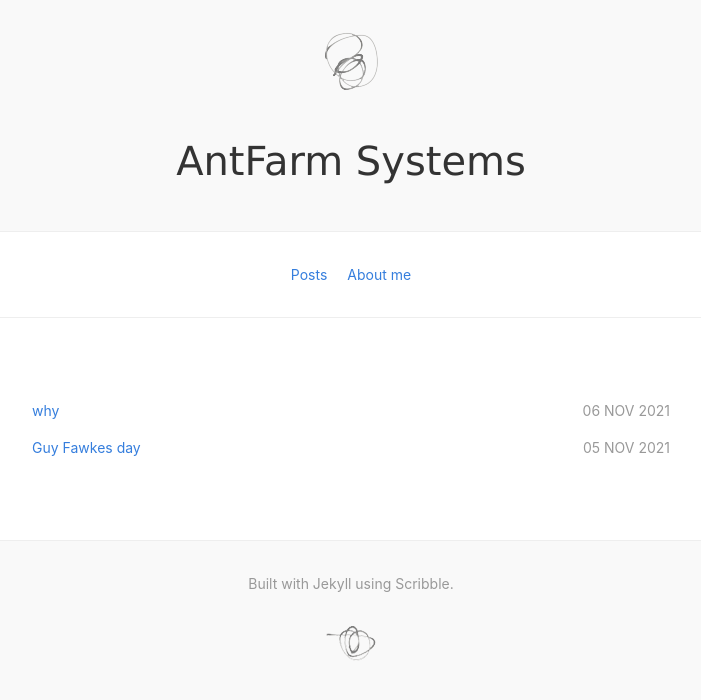
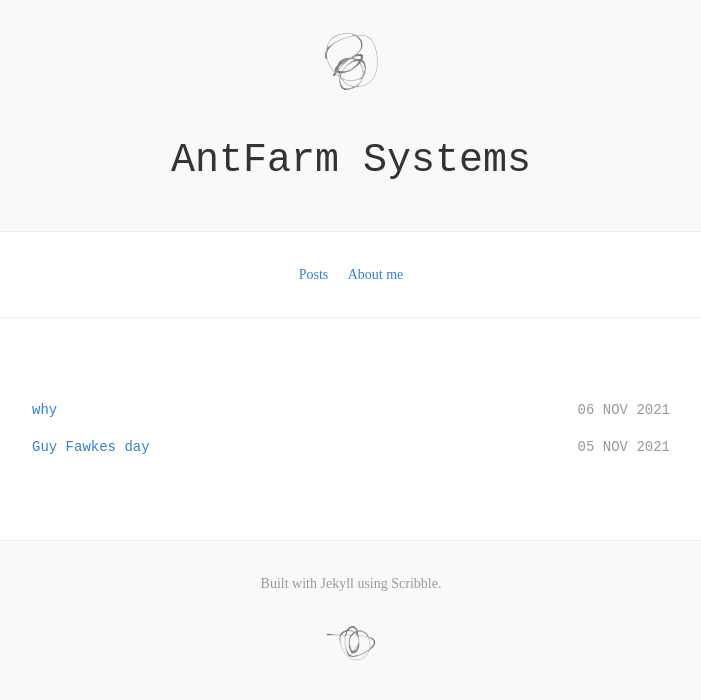
Before and after one commit to antfarm-systems/antfarm-systems.github.io, a Jekyll site: the page built from index.html, in a window 1280 px wide. Shown: the top 700 px of the page, without its empty margins (289-990 px from the left). Built offline with Jekyll 4.4.1, drawn with Linux system fonts in a browser that asks for light colours; nearby versions of some CDN libraries.

Commit message:
consoling

```diff
--- /dev/null
+++ b/_includes/line.html
@@ -0,0 +1,4 @@
+<li class="js-line line" id="L{{ include.i }}">
+  <a href="#L{{ include.i }}" class="line-link">{{ include.i }}</a>
+  <div>{{ include.content }}</div>
+</li>
--- a/_layouts/default.html
+++ b/_layouts/default.html
@@ -7,12 +7,12 @@
     <title>{{ page.title }} - {{ site.title }}</title>
     {% include head.html %}
   </head>
-  <body class="lh-copy dark-gray pa0 f6 sans-serif bg-super-white">
+  <body class="lh-copy dark-gray pa0 f6 bg-super-white">
     <header class="tc mt4">
       <a href="{{ site.url }}">
         <img src="{{ site.url }}/images/scribble.png" alt="Home" width="53" height="59">
       </a>
-      <p style="font-size:40px;font-family:'Lucida Sans', 'Lucida Sans Regular', 'Lucida Grande', 'Lucida Sans Unicode', Geneva, Verdana, sans-serif;">{{ site.title }}</p>
+      <p style="font-size:40px;font-family: 'Cousine', monospace;">{{ site.title }}</p>
     </header>
     <div class="mw7 bg-white mt4 mb3 center br2-ns bt bb ba-ns b--light-gray">
       <nav class="bb b--light-gray pv4 tc" aria-label="Main">
--- a/stylesheets/style.css
+++ b/stylesheets/style.css
@@ -6,10 +6,12 @@
 
 /* Markdown styles */
 .markdown-body a {
+  font-family: 'Cousine', monospace;
   text-decoration: none;
   color: #357edd;
 }
 .markdown-body .highlighter-rouge {
+  font-family: 'Cousine', monospace;
   padding: .25rem .5rem;
 }
 .markdown-body pre {
```
